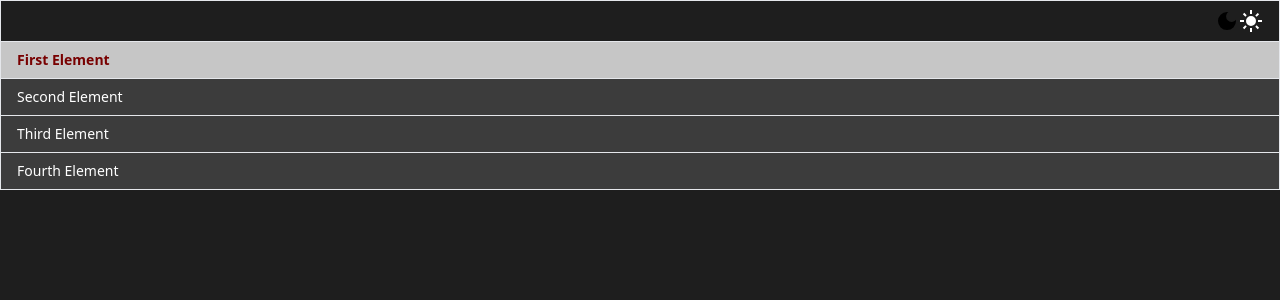
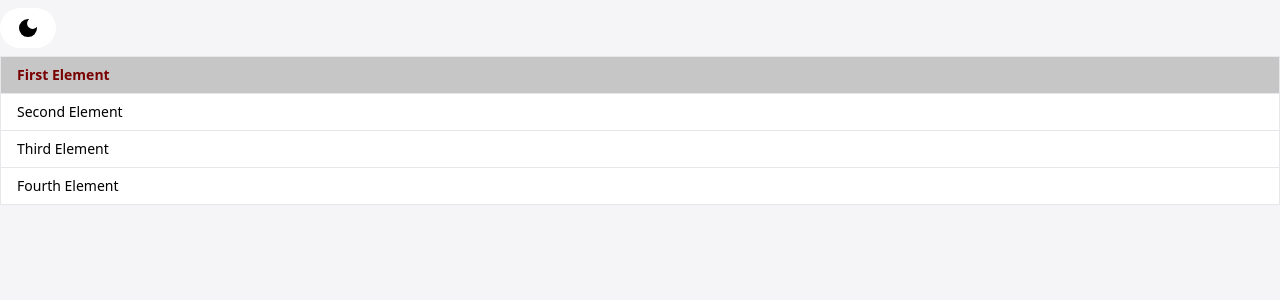
Before and after one commit to Namaski/react-training, a React (Vite) app: page / in a window 1280 px wide. Shown: the top 300 px of the page. Built offline with nearby package versions, Linux system fonts and the light colour scheme.

Commit message:
add component theme switch

```diff
--- a/src/App.css
+++ b/src/App.css
@@ -39,6 +39,7 @@
     margin: 0;
     padding: 0;
     box-sizing: border-box;
+    transition: background-color 0.3s ease-in-out, color 0.3s ease-in-out;
   }
 
   body {
--- a/src/App.tsx
+++ b/src/App.tsx
@@ -1,34 +1,35 @@
 import { useEffect } from "react";
 import ListGroup from "./components/ListGroup";
+import ThemeSwitch from "./components/ThemeSwitch";
 
 function App() {
-  useEffect(() => {
-    // RESET CLASSNAME
-    document.body.className = "";
+  // useEffect(() => {
+  //   // RESET CLASSNAME
+  //   document.body.className = "";
 
-    // SET THEME BY DEFAULT // REMOVE AFTER ITS JUST TO TEST THE THEME
-    localStorage.setItem("theme", "dark");
+  //   // SET THEME BY DEFAULT // REMOVE AFTER ITS JUST TO TEST THE THEME
+  //   localStorage.setItem("theme", "dark");
 
-    // GET THE SELECTED THEME
-    const selectedTheme = localStorage.getItem("theme");
+  //   // GET THE SELECTED THEME
+  //   const selectedTheme = localStorage.getItem("theme");
 
-
-    if (selectedTheme) {
-        // IF THERE IS A SELECTED THEME APPLY IT
-      document.body.classList.add(selectedTheme);
-
-    } else if (window.matchMedia("(prefers-color-scheme: dark)").matches) {
-        // IF THERE IS NO SELECTED THEME CHECK THE SYSTEME PREFERENCE AND APPLY DARK
-      document.body.classList.add("dark");
-    } else {
-        // BY DEFAULT APPLY THE LIGHT THEME
-      document.body.classList.add("light");
-    }
-
-  }, []);
+  //   if (selectedTheme) {
+  //     // IF THERE IS A SELECTED THEME APPLY IT
+  //     document.body.classList.add(selectedTheme);
+  //   } else if (window.matchMedia("(prefers-color-scheme: dark)").matches) {
+  //     // IF THERE IS NO SELECTED THEME CHECK THE SYSTEME PREFERENCE AND APPLY DARK
+  //     document.body.classList.add("dark");
+  //   } else {
+  //     // BY DEFAULT APPLY THE LIGHT THEME
+  //     document.body.classList.add("light");
+  //   }
+  // }, []);
   return (
-    <div className="">
-      <ListGroup />
+    <div>
+      <ThemeSwitch />
+      <div className="">
+        <ListGroup />
+      </div>
     </div>
   );
 }
--- a/src/components/ListGroup.tsx
+++ b/src/components/ListGroup.tsx
@@ -1,29 +1,6 @@
 function ListGroup() {
   return (
     <div className="w-full text-sm font-medium text-gray-900 bg-card border border-gray-200 ">
-      <div className="flex justify-end w-full px-4 py-2 text-text bg-background border-b border-gray-200">
-        <svg
-          xmlns="http://www.w3.org/2000/svg"
-          height="24px"
-          viewBox="0 -960 960 960"
-          width="24px"
-          fill="black"
-          className="text-white"
-        >
-          <path d="M480-120q-150 0-255-105T120-480q0-150 105-255t255-105q14 0 27.5 1t26.5 3q-41 29-65.5 75.5T444-660q0 90 63 153t153 63q55 0 101-24.5t75-65.5q2 13 3 26.5t1 27.5q0 150-105 255T480-120Z" />
-        </svg>
-
-        <svg
-          xmlns="http://www.w3.org/2000/svg"
-          height="24px"
-          viewBox="0 -960 960 960"
-          width="24px"
-          fill="white"
-          className="text-white"
-        >
-          <path d="M480-280q-83 0-141.5-58.5T280-480q0-83 58.5-141.5T480-680q83 0 141.5 58.5T680-480q0 83-58.5 141.5T480-280ZM200-440H40v-80h160v80Zm720 0H760v-80h160v80ZM440-760v-160h80v160h-80Zm0 720v-160h80v160h-80ZM256-650l-101-97 57-59 96 100-52 56Zm492 496-97-101 53-55 101 97-57 59Zm-98-550 97-101 59 57-100 96-56-52ZM154-212l101-97 55 53-97 101-59-57Z" />
-        </svg>
-      </div>
 
       <a
         href="#"
--- /dev/null
+++ b/src/components/ThemeSwitch.tsx
@@ -0,0 +1,61 @@
+import React, { useState, useEffect } from "react";
+
+function ThemeSwitch() {
+  // GET SELECTED THEME
+  const [theme, setTheme] = useState(() => {
+    return (
+      localStorage.getItem("theme") ||
+      (window.matchMedia("(prefers-color-scheme: dark)").matches
+        ? "dark"
+        : "light")
+    );
+  });
+
+  // SWITCH THEME
+  const toggleTheme = () => {
+    const newTheme = theme === "dark" ? "light" : "dark";
+    setTheme(newTheme);
+    localStorage.setItem("theme", newTheme);
+  };
+
+  // APPLY THE THEME ON THE BODY
+  useEffect(() => {
+    // RESET CLASS
+    document.body.className = "";
+    // APPLY THE THEME
+    document.body.classList.add(theme);
+  }, [theme]);
+
+  return (
+    <button
+      onClick={toggleTheme}
+      className={`my-2 px-4 py-2 rounded-full transition duration-300 ${
+        theme === "dark" ? "bg-black text-white" : "bg-white text-black"
+      } hover:bg-opacity-80`}
+    >
+      {theme === "dark" ? (
+        <svg
+          xmlns="http://www.w3.org/2000/svg"
+          height="24px"
+          viewBox="0 -960 960 960"
+          width="24px"
+          fill="white"
+        >
+          <path d="M480-280q-83 0-141.5-58.5T280-480q0-83 58.5-141.5T480-680q83 0 141.5 58.5T680-480q0 83-58.5 141.5T480-280ZM200-440H40v-80h160v80Zm720 0H760v-80h160v80ZM440-760v-160h80v160h-80Zm0 720v-160h80v160h-80ZM256-650l-101-97 57-59 96 100-52 56Zm492 496-97-101 53-55 101 97-57 59Zm-98-550 97-101 59 57-100 96-56-52ZM154-212l101-97 55 53-97 101-59-57Z" />
+        </svg>
+      ) : (
+        <svg
+          xmlns="http://www.w3.org/2000/svg"
+          height="24px"
+          viewBox="0 -960 960 960"
+          width="24px"
+          fill="black"
+        >
+          <path d="M480-120q-150 0-255-105T120-480q0-150 105-255t255-105q14 0 27.5 1t26.5 3q-41 29-65.5 75.5T444-660q0 90 63 153t153 63q55 0 101-24.5t75-65.5q2 13 3 26.5t1 27.5q0 150-105 255T480-120Z" />
+        </svg>
+      )}
+    </button>
+  );
+}
+
+export default ThemeSwitch;
```
